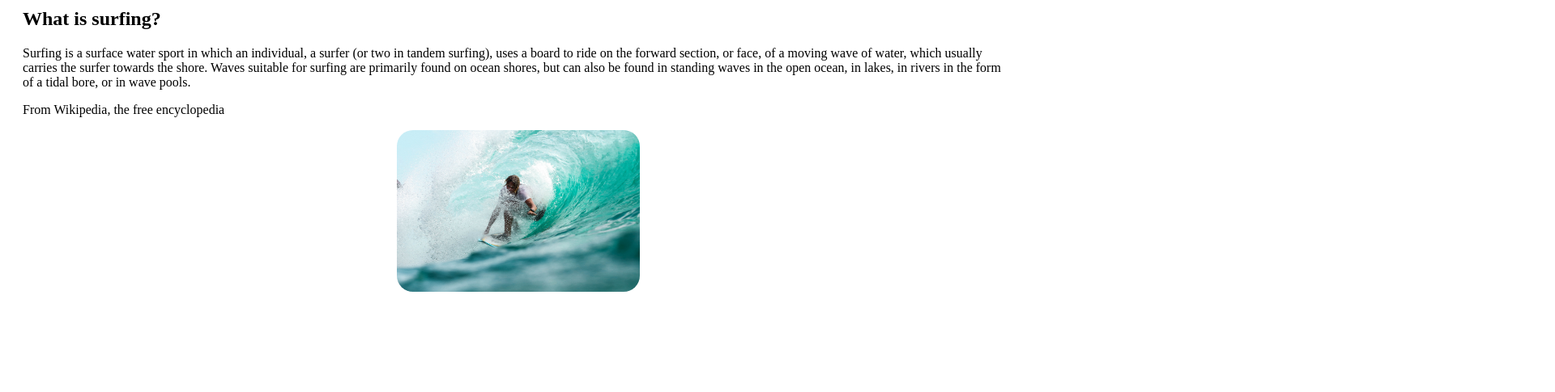
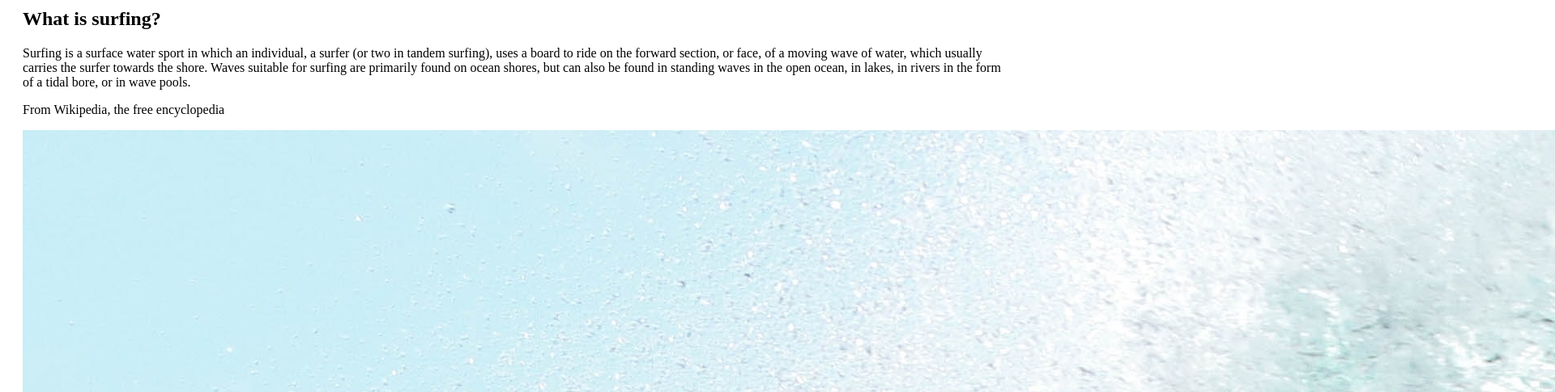
Before and after one commit to alengusinac/assignment-git, a website built with Parcel: page src/index.html in a window 1280 px wide. Shown: the part 93-578 px from the top of the page at 81% size, 1920 px wide, since content can reach past the window. Built offline with nearby package versions, Linux system fonts and the light colour scheme.

Commit message:
removed image styling

```diff
--- a/src/scss/mobile.scss
+++ b/src/scss/mobile.scss
@@ -24,11 +24,4 @@ header {
 .about {
   padding: 0 20px;
 
-  img {
-    width: 300px;
-    display: block;
-    margin: 0 auto;
-    border-radius: 20px;
-    animation: fadeIn 1s ease-in-out;
-  }
 }
```
